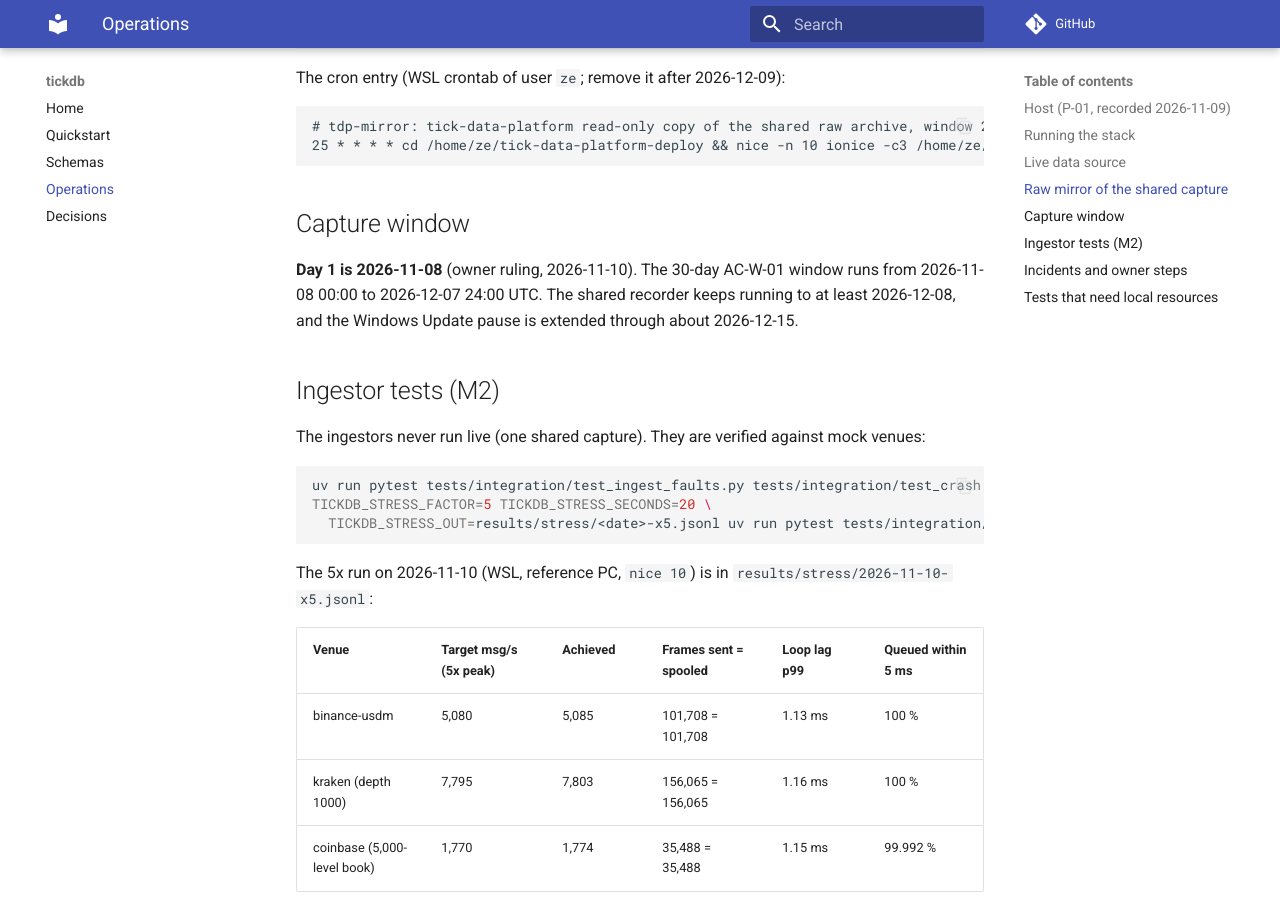
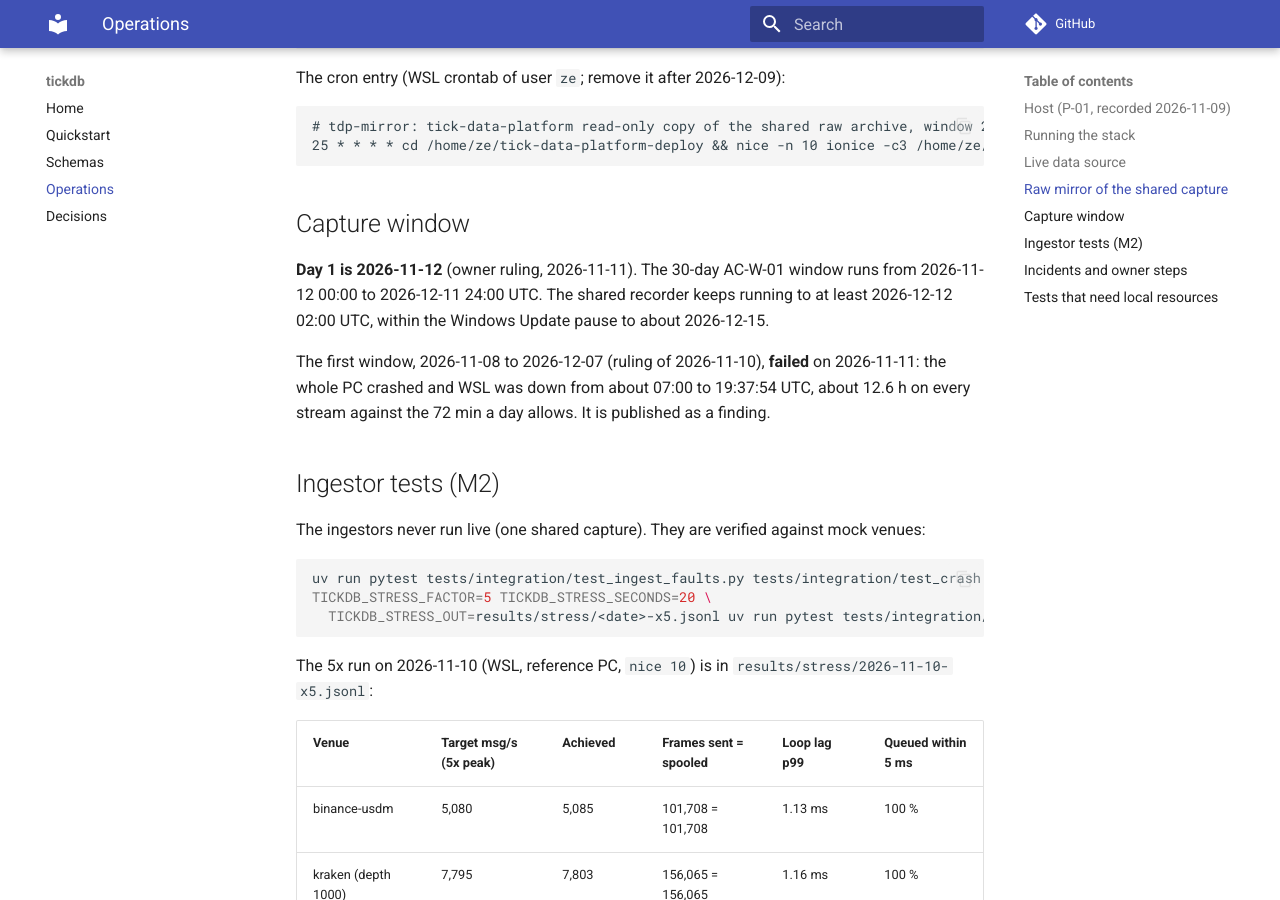
Before and after one commit to avmhdt/tick-data-platform, an MkDocs documentation site: the page built from docs/operations.md, in a window 1280 px wide and 900 px high, scrolled down 1852 px. Built offline with MkDocs 1.6.1 and Material for MkDocs 9.7.7, drawn with Linux system fonts in a browser that asks for light colours; comment, search, counter and statistics services are not loaded; some of the changed text lies outside the part shown.

Commit message:
Record the 2026-11-11 host crash and the owner's new window, 2026-11-12 to 12-11

```diff
--- a/docs/operations.md
+++ b/docs/operations.md
@@ -71,9 +71,13 @@ The cron entry (WSL crontab of user `ze`; remove it after 2026-12-09):
 
 ## Capture window
 
-**Day 1 is 2026-11-08** (owner ruling, 2026-11-10). The 30-day AC-W-01 window runs from
-2026-11-08 00:00 to 2026-12-07 24:00 UTC. The shared recorder keeps running to at least
-2026-12-08, and the Windows Update pause is extended through about 2026-12-15.
+**Day 1 is 2026-11-12** (owner ruling, 2026-11-11). The 30-day AC-W-01 window runs from
+2026-11-12 00:00 to 2026-12-11 24:00 UTC. The shared recorder keeps running to at least
+2026-12-12 02:00 UTC, within the Windows Update pause to about 2026-12-15.
+
+The first window, 2026-11-08 to 2026-12-07 (ruling of 2026-11-10), **failed** on 2026-11-11:
+the whole PC crashed and WSL was down from about 07:00 to 19:37:54 UTC, about 12.6 h on every
+stream against the 72 min a day allows. It is published as a finding.
 
 ## Ingestor tests (M2)
 
@@ -102,6 +106,7 @@ The 5x run on 2026-11-10 (WSL, reference PC, `nice 10`) is in
 | 2026-11-10 02:21 | Raw mirror backlog run (deploy clone at `ae7e4eb`): 365 files, 5.16 GB copied, no errors, 71 Binance `bookTicker` files skipped by design. `tickdb mirror status` shows 2026-11-08 and 11-09 complete on all three venues; every 11-08 copy (173 files) matches its source by SHA-256. Deploy clone updated to `e0712ef`. Installing the hourly cron entry from this session was refused, so the owner adds it (line above). Until then nothing copies new hours; each closed hour must be copied within 7 days of its date. |
 | 2026-11-09 | M1 stack check through Docker Desktop from Windows (`docker.exe compose`, a throwaway project, throwaway passwords in the shell, an empty test data folder, since removed): ClickHouse, Prometheus and Grafana all reached `healthy`; the 4 ClickHouse integration tests passed (user `tickdb` works, `default` refused, memory ratio 0.5); Prometheus target up; Grafana 13.2.5 healthy with `grafana-clickhouse-datasource` 4.23.4 installed and anonymous API access refused (401). Bind mounts through the `\\wsl.localhost` path need the containers' user set to root, so they are not representative: the real run is `make up` from Ubuntu once the integration is back. |
 | 2026-11-10 19:25 | **First cron mirror run** (deploy clone `4f3fe19`): started 19:25:01, 267 s, 263 files, 2.13 GB copied (11-10 hours 02 to 18), 365 already present, no errors. `tickdb mirror status`: every closed hour of 11-08 to 11-10 copied. Recorder ingest p99 (`scripts/recorder_impact.py`, run minutes against the 30 minutes before): median binance-usdm 215 vs 207 µs, coinbase 230 vs 266 µs, kraken 167 vs 162 µs; every maximum during the run lower than before it. **24 h soak of the mirror starts with this run** and ends after the 2026-11-11 19:25 run. |
+| 2026-11-11 07:00-19:38 | **Host crash.** WSL down about 12.6 h; the recorder restarted at 19:38:56 UTC and the mirror cron came back with it (no hour lost: the recorder was down too). The mirror's 24 h soak, 12 clean runs in (11-10 19:25 to 11-11 06:25), was cut by the host, not by a job error, and restarts with the 20:25 run; judged after the 2026-11-12 20:25 run. The interrupted 11-07 copy was finished at 19:49 (163 files, 0.95 GB, no errors). |
 
 ## Tests that need local resources
 
```
Also changed, not shown: docs/decisions.md (+3 -2 lines).
